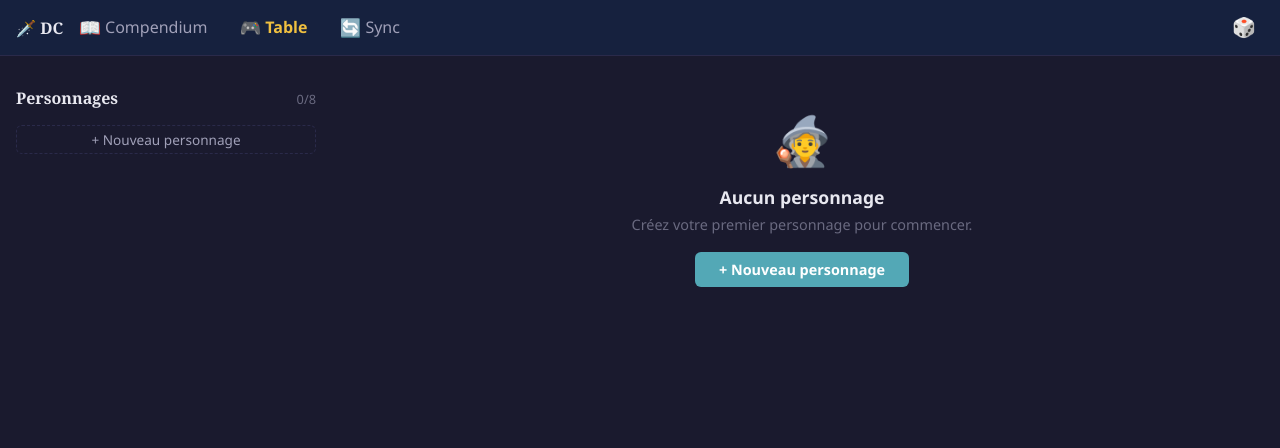
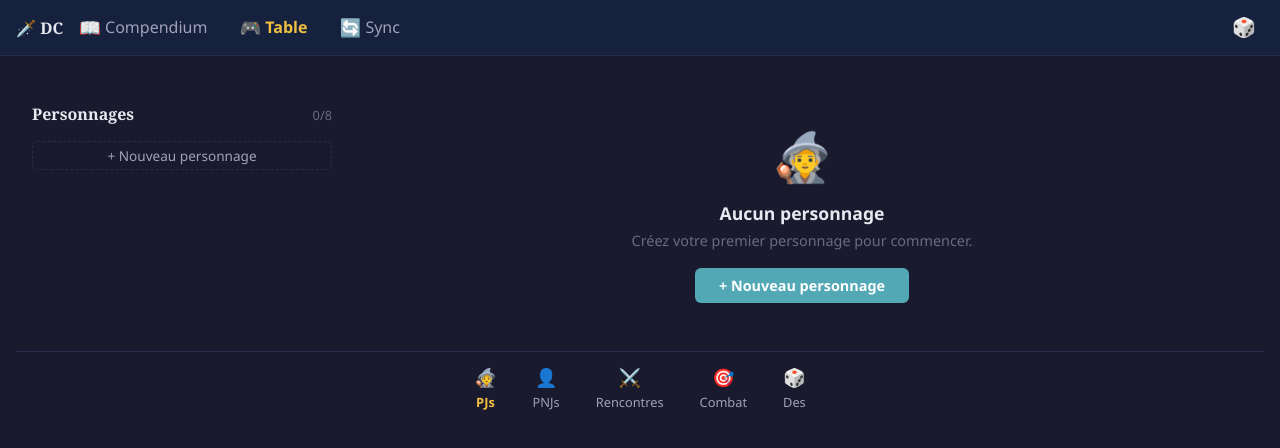
Before and after one commit to AlexielBlack/daggerheart-companion, a Vue app: page /daggerheart-companion/table/pjs in a window 1280 px wide. Shown: the top 448 px of the page. Built offline with nearby package versions, Linux system fonts and the light colour scheme.

Commit message:
feat(table): implementer TableView avec onglets
Co-Authored-By: Claude Opus 4.6 (1M context) <noreply@anthropic.com>

```diff
--- a/src/core/components/TableView.vue
+++ b/src/core/components/TableView.vue
@@ -1,9 +1,126 @@
 <template>
-  <div class="table-view">
-    <router-view />
-  </div>
+  <ModuleBoundary
+    :module-name="currentTitle"
+    :module-id="`table-${currentTab}`"
+  >
+    <div class="table-view">
+      <div class="table-view__content">
+        <router-view />
+      </div>
+
+      <nav
+        class="table-view__tabs"
+        aria-label="Outils de jeu"
+      >
+        <ul role="tablist">
+          <li
+            v-for="tab in tabs"
+            :key="tab.id"
+            role="presentation"
+          >
+            <router-link
+              :to="`/table/${tab.id}`"
+              role="tab"
+              :aria-selected="currentTab === tab.id ? 'true' : 'false'"
+              class="table-view__tab"
+              :class="{ 'table-view__tab--active': currentTab === tab.id }"
+            >
+              <span
+                class="table-view__tab-icon"
+                aria-hidden="true"
+              >{{ tab.icon }}</span>
+              <span class="table-view__tab-label">{{ tab.label }}</span>
+            </router-link>
+          </li>
+        </ul>
+      </nav>
+    </div>
+  </ModuleBoundary>
 </template>
 
 <script>
-export default { name: 'TableView' }
+import { computed } from 'vue'
+import { useRoute } from 'vue-router'
+import ModuleBoundary from './ModuleBoundary.vue'
+
+/* Definition des onglets de la table de jeu */
+const TABLE_TABS = [
+  { id: 'pjs', label: 'PJs', icon: '\u{1F9D9}' },
+  { id: 'pnjs', label: 'PNJs', icon: '\u{1F464}' },
+  { id: 'rencontres', label: 'Rencontres', icon: '\u2694\uFE0F' },
+  { id: 'combat', label: 'Combat', icon: '\u{1F3AF}' },
+  { id: 'des', label: 'Des', icon: '\u{1F3B2}' }
+]
+
+export default {
+  name: 'TableView',
+  components: { ModuleBoundary },
+  setup() {
+    const route = useRoute()
+
+    /* Onglet courant derive de la meta de la route */
+    const currentTab = computed(() => route.meta?.tab || 'pjs')
+
+    /* Titre dynamique pour le ModuleBoundary */
+    const currentTitle = computed(() => {
+      const tab = TABLE_TABS.find(t => t.id === currentTab.value)
+      return tab ? `Table \u2014 ${tab.label}` : 'Table de jeu'
+    })
+
+    return { tabs: TABLE_TABS, currentTab, currentTitle }
+  }
+}
 </script>
+
+<style scoped>
+.table-view {
+  display: flex;
+  flex-direction: column;
+  height: 100%;
+}
+
+.table-view__content {
+  flex: 1;
+  overflow-y: auto;
+  padding: var(--space-md, 1rem);
+}
+
+.table-view__tabs {
+  border-top: 1px solid var(--color-border, rgba(255,255,255,0.1));
+  background: var(--color-surface, #1a1a2e);
+}
+
+.table-view__tabs ul {
+  display: flex;
+  justify-content: center;
+  gap: var(--space-xs, 0.25rem);
+  list-style: none;
+  margin: 0;
+  padding: var(--space-xs, 0.25rem) 0;
+}
+
+.table-view__tab {
+  display: flex;
+  flex-direction: column;
+  align-items: center;
+  gap: 2px;
+  padding: var(--space-sm, 0.5rem) var(--space-md, 1rem);
+  color: var(--color-text-secondary, #aaa);
+  text-decoration: none;
+  border-radius: var(--radius-sm, 4px);
+  transition: color var(--transition-fast, 0.15s), background var(--transition-fast, 0.15s);
+  font-size: 0.8em;
+}
+
+.table-view__tab:hover {
+  color: var(--color-text, #fff);
+  background: var(--color-surface-hover, rgba(255,255,255,0.08));
+}
+
+.table-view__tab--active {
+  color: var(--color-hope, #f0c040);
+  font-weight: 600;
+}
+
+.table-view__tab-icon { font-size: 1.4em; }
+</style>
```
Also changed, not shown: 1 other file (tests, documents, lock files or other folders).
